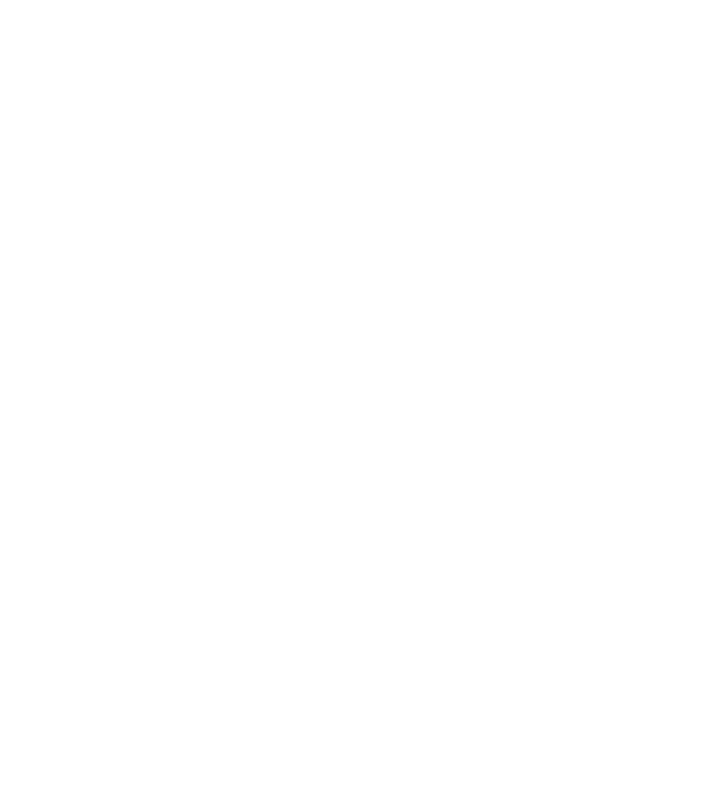
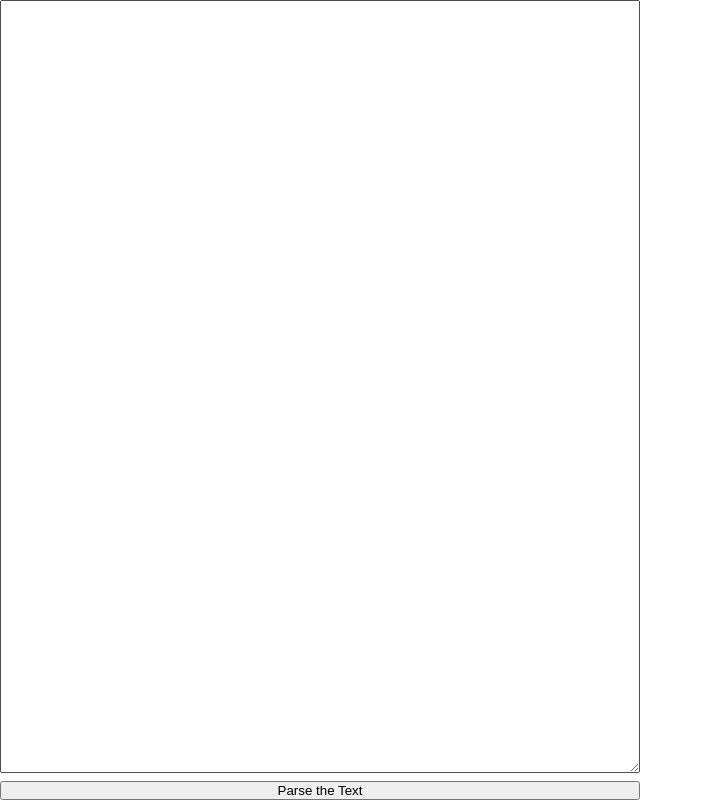
Before and after one commit to princemuel/markdown-parser, a website built with Vite: page app/index.html in a window 1280 px wide. Shown: the whole page, without its empty margins (0-703 px from the left). Built offline with nearby package versions, Linux system fonts and the light colour scheme.

Commit message:
feat: add html and styles
Signed-off-by: Prince Muel <68931805+princemuel@users.noreply.github.com>

```diff
--- a/app/index.html
+++ b/app/index.html
@@ -1,13 +1,20 @@
-<!doctype html>
+<!DOCTYPE html>
 <html lang="en">
   <head>
     <meta charset="UTF-8" />
     <link rel="icon" type="image/svg+xml" href="/vite.svg" />
     <meta name="viewport" content="width=device-width, initial-scale=1.0" />
-    <title>Vite + TS</title>
+    <title>Wasm Markdown Parser</title>
   </head>
   <body>
-    <div id="app"></div>
+    <main class="h-screen grid grid-cols-2">
+      <section id="input" class="flex h-full flex-col gap-2">
+        <textarea name="markdown" id="markdown" class="flex-1"></textarea>
+        <button type="button" id="parse" class="">Parse the Text</button>
+      </section>
+
+      <section id="output" class=""></section>
+    </main>
     <script type="module" src="/src/main.ts"></script>
   </body>
 </html>
--- a/app/src/scripts/index.ts
+++ b/app/src/scripts/index.ts
@@ -0,0 +1 @@
+import "./parse-markdown";
--- a/app/src/styles/main.css
+++ b/app/src/styles/main.css
@@ -0,0 +1,43 @@
+html {
+  box-sizing: border-box;
+}
+
+*,
+*::before,
+*::after {
+  box-sizing: inherit;
+  margin: 0;
+  padding: 0;
+}
+
+.h-screen {
+  height: 100vh;
+}
+.h-full {
+  height: 100%;
+}
+.h-screen {
+  min-height: 100vh;
+}
+
+.flex {
+  display: flex;
+}
+.grid {
+  display: grid;
+}
+
+.grid-cols-2 {
+  grid-template-columns: repeat(2, 1fr);
+}
+
+.flex-col {
+  flex-direction: column;
+}
+.gap-2 {
+  gap: 0.5rem;
+}
+
+.flex-1 {
+  flex: 1 1 0%;
+}
```
